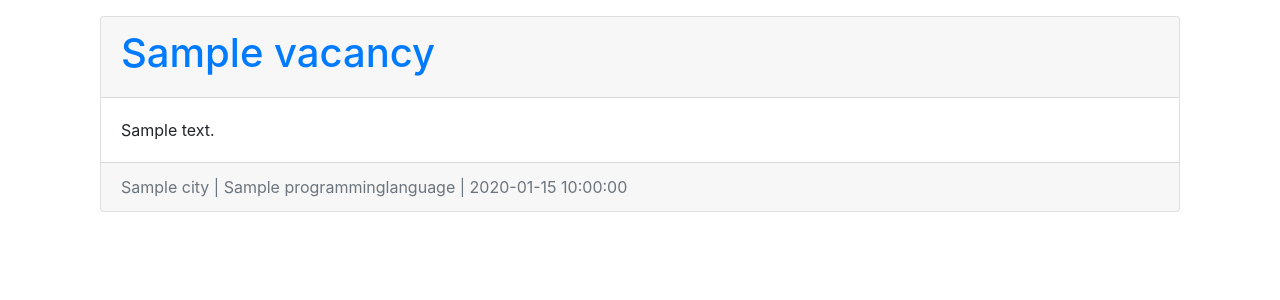
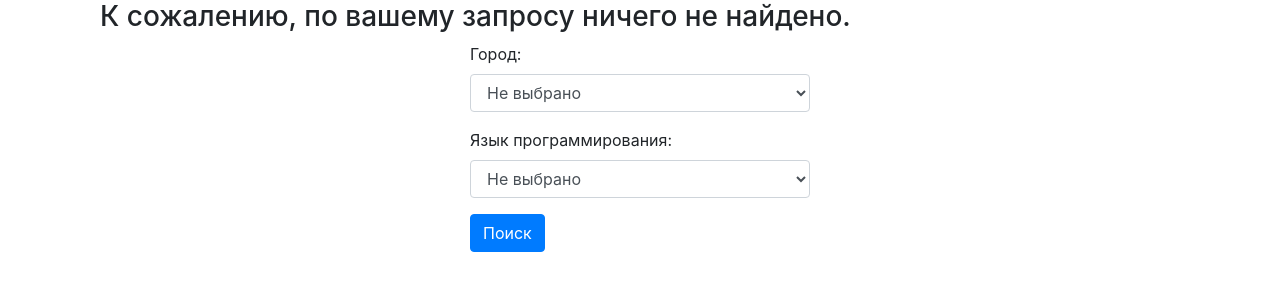
Before and after one commit to kkkebo/Juntothemoon, a Django app: page / in a window 1280 px wide. Shown: the part 56-356 px from the top of the page. Run offline with Django 4.2, Linux system fonts and the light colour scheme; tables that the repository leaves empty hold one stand-in row (values such as "Sample post"); some libraries are stand-ins or nearby versions.

Commit message:
added form with search by city and languageÐ

```diff
--- /dev/null
+++ b/juntothemoon/scraping/forms.py
@@ -0,0 +1,23 @@
+from django import forms
+
+from .models import City, ProgrammingLanguage
+
+
+class FindForm(forms.Form):
+    city = forms.ModelChoiceField(
+        queryset=City.objects.all(),
+        required=False,
+        to_field_name='slug',
+        widget=forms.Select(attrs={'class': 'form-control'}),
+        label='Город',
+        empty_label='Не выбрано',
+    )
+
+    language = forms.ModelChoiceField(
+        queryset=ProgrammingLanguage.objects.all(),
+        required=False,
+        to_field_name='slug',
+        widget=forms.Select(attrs={'class': 'form-control'}),
+        label='Язык программирования',
+        empty_label='Не выбрано',
+    )
--- a/juntothemoon/scraping/templates/juntothemoon/index.html
+++ b/juntothemoon/scraping/templates/juntothemoon/index.html
@@ -17,9 +17,21 @@
                 {{ vacancy.city.name }} | {{ vacancy.Proglanguage.name }}
                 | {{ vacancy.timestamp|date:"Y-m-d H:i:s" }}
             </div>
+        </div>
+    {% empty %}
+        <h3>К сожалению, по вашему запросу ничего не найдено.</h3>
+    {% endfor %}
+    <div class="row">
+        <div class="col-md-4 mx-auto">
+            <form method="GET" action="">
+                <div class="form-group">
 
+                    {{ form.as_p }}
+                </div>
+                <button type="submit" class="btn btn-primary">Поиск</button>
+            </form>
         </div>
+    </div>
 
 
-    {% endfor %}
 {% endblock %}
--- a/juntothemoon/scraping/views.py
+++ b/juntothemoon/scraping/views.py
@@ -1,8 +1,20 @@
 from django.shortcuts import render
 
+from .forms import FindForm
 from .models import Vacancies
 
 
 def index(request):
-    vacancies = Vacancies.objects.all()
-    return render(request, "juntothemoon/index.html", {"vacancies": vacancies})
+    form = FindForm()
+    city = request.GET.get('city')
+    language = request.GET.get('language')
+    vacancies = []
+    if city or language:
+        fltr = {}
+        if city:
+            fltr['city__slug'] = city
+        if language:
+            fltr['Proglanguage__slug'] = language
+
+        vacancies = Vacancies.objects.filter(**fltr)
+    return render(request, "juntothemoon/index.html", {"vacancies": vacancies, 'form': form})
```
